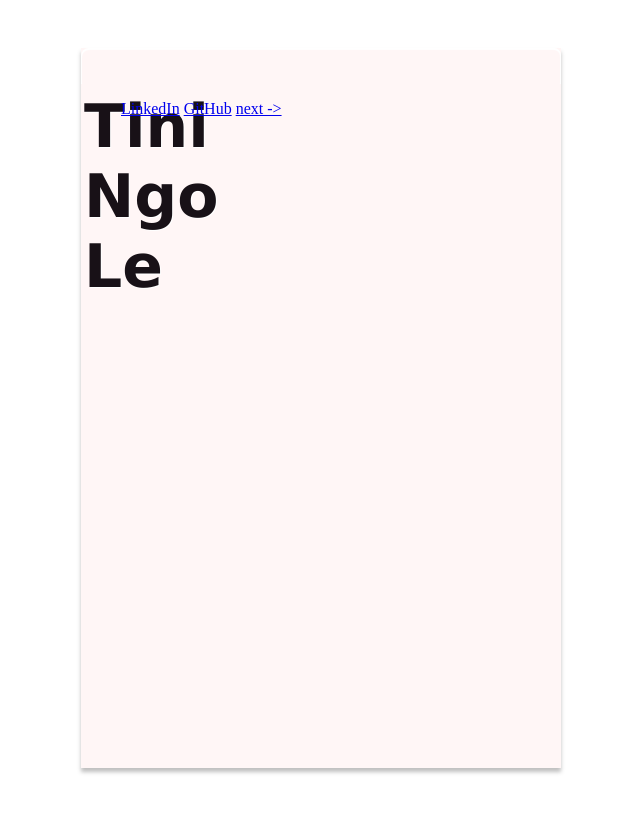
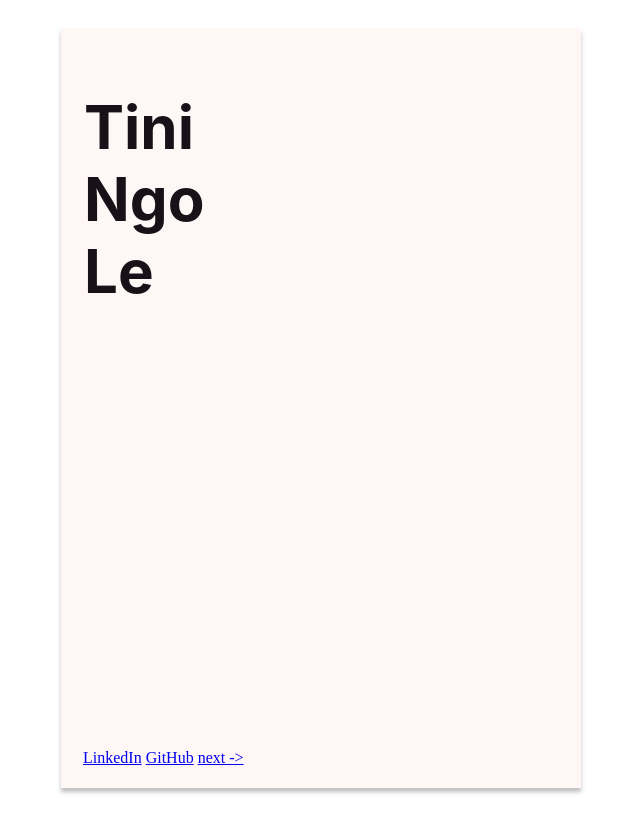
Before and after one commit to ttinyt/ttinyt.github.io, a plain HTML site: page index.html in a window 1280 px wide. Shown: the whole page, without its empty margins (319-959 px from the left). Drawn offline with Linux system fonts and the light colour scheme.

Commit message:
adding navigation positioning on page and fixing looks and added hover on cover page

```diff
--- a/styles.css
+++ b/styles.css
@@ -9,21 +9,64 @@
 }
 
 .cover {
+    position: relative;
     width: 30em;
     height: 45em;
     background: #FFF6F6;
     box-shadow: 0 4px 4px 0 rgba(0, 0, 0, 0.25);
+    padding:20px;
+}
+
+.cover:hover {
+    box-shadow: 0 8px 16px 0 rgba(0, 0, 0, 0.25);
+    transition: 0.3s;
+    cursor: pointer;
+}
+
+.cover .page{
+    padding: 20px;
 }
 
 .heading {
     padding: 3px 5px 3px 3px;
-    border-top-left-radius: 8px;
-    border-top-right-radius: 7px;
     font-size: 30px;
-    text-shadow: 1px 1px #ffffff;
     height: 30px;
-    box-shadow: white 0 1px 1px 1px inset;
     color: #181117;
     font-weight: normal;
+    font-family: Roboto system-ui, -apple-system, BlinkMacSystemFont, 'Segoe UI', Roboto, Oxygen, Ubuntu, Cantarell, 'Open Sans', 'Helvetica Neue', sans-serif;
+}
+
+.navigation-arrow {
+    position: absolute;
+    bottom: 20px;
+    width: 26em;
+    justify-content: space-between;
+    align-items: center;
+    padding: 1px 2px;
+}
+.navigation-arrow .list-items {
+    list-style-type: none;
+    margin: 0;
+    padding: 0;
+    overflow: hidden;
+}
+
+/* Text */
+.text {
     font-family: Verdana, Geneva, Tahoma, sans-serif;
+    font-size: 14px;
+    color: #000000;
+    line-height: 1.6;
+    text-align: left;
+    padding: 10px 15px 10px 15px;
 }
+
+
+/* Links */
+
+.link {
+    text-decoration: pink;
+    color: #000000;
+}
+
+/* Change color on hover */
```
